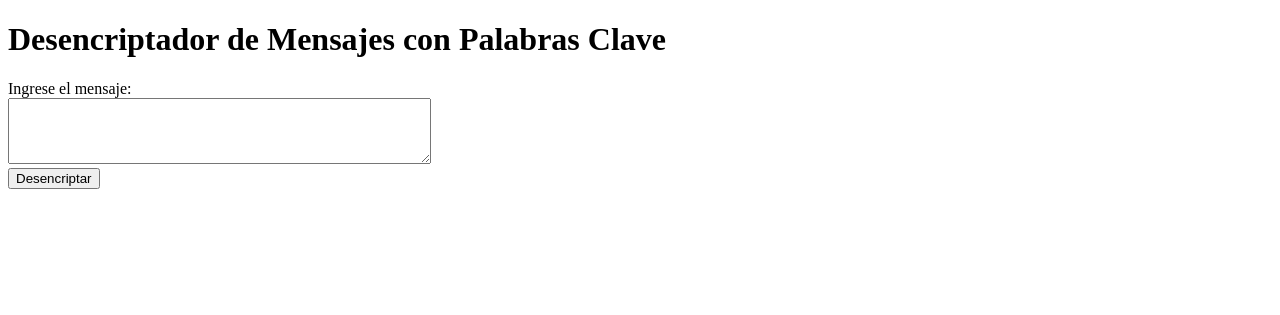
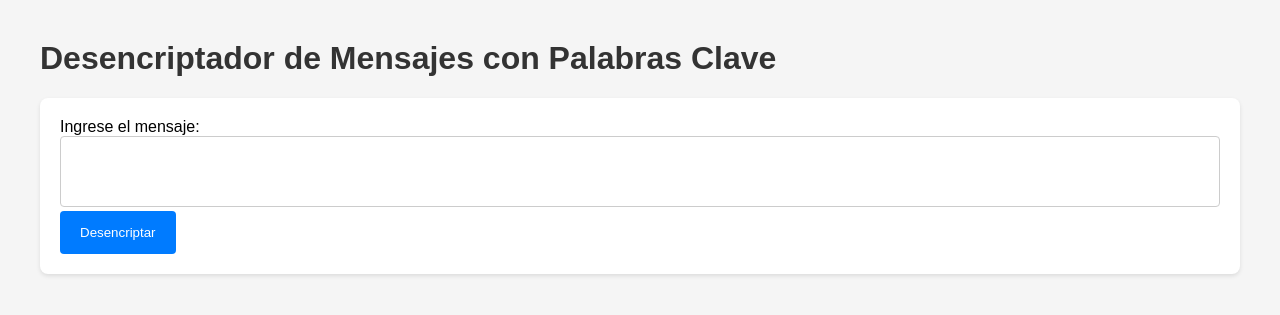
Before and after one commit to linkarzu/umg-automatas-proyecto, a Flask app: page / in a window 1280 px wide. Shown: the top 315 px of the page. Run offline with Flask 3, Linux system fonts and the light colour scheme.

Commit message:
agregar estilo para que se vea mejor

```diff
--- a/templates/index.html
+++ b/templates/index.html
@@ -2,6 +2,54 @@
 <html>
 <head>
     <title>Desencriptador</title>
+    <style>
+        /* Estilo general del cuerpo del documento */
+        body {
+            font-family: Arial, sans-serif;
+            margin: 40px;
+            background-color: #f5f5f5;
+        }
+        /* Estilo del encabezado */
+        h1 {
+            color: #333;
+        }
+        /* Estilo del formulario */
+        form {
+            background-color: #fff;
+            padding: 20px;
+            border-radius: 8px;
+            box-shadow: 0 2px 4px rgba(0, 0, 0, 0.1);
+        }
+        /* Estilo del área de texto */
+        textarea {
+            width: 100%;  /* Ancho total */
+            border: 1px solid #ccc;
+            border-radius: 4px;
+            padding: 12px;
+            box-sizing: border-box;  /* Incluir padding y border en el ancho total */
+            resize: none;  /* Desactivar la redimensión */
+        }
+        /* Estilo del botón de envío */
+        input[type="submit"] {
+            background-color: #007bff;
+            color: white;
+            padding: 14px 20px;
+            border: none;
+            border-radius: 4px;
+            cursor: pointer;
+        }
+        /* Estilo del botón de envío al pasar el mouse */
+        input[type="submit"]:hover {
+            background-color: #0056b3;
+        }
+        /* Estilo de los mensajes desencriptados */
+        p {
+            background-color: #fff;
+            padding: 10px;
+            border-radius: 4px;
+            box-shadow: 0 2px 4px rgba(0, 0, 0, 0.1);
+        }
+    </style>
 </head>
 <body>
 
@@ -9,7 +57,7 @@
 
     <form action="/" method="post">
         <label for="message">Ingrese el mensaje:</label><br>
-        <textarea name="message" rows="4" cols="50"></textarea>
+        <textarea name="message" rows="3"></textarea>
         <div>
           <input type="submit" value="Desencriptar">
         </div>
```
